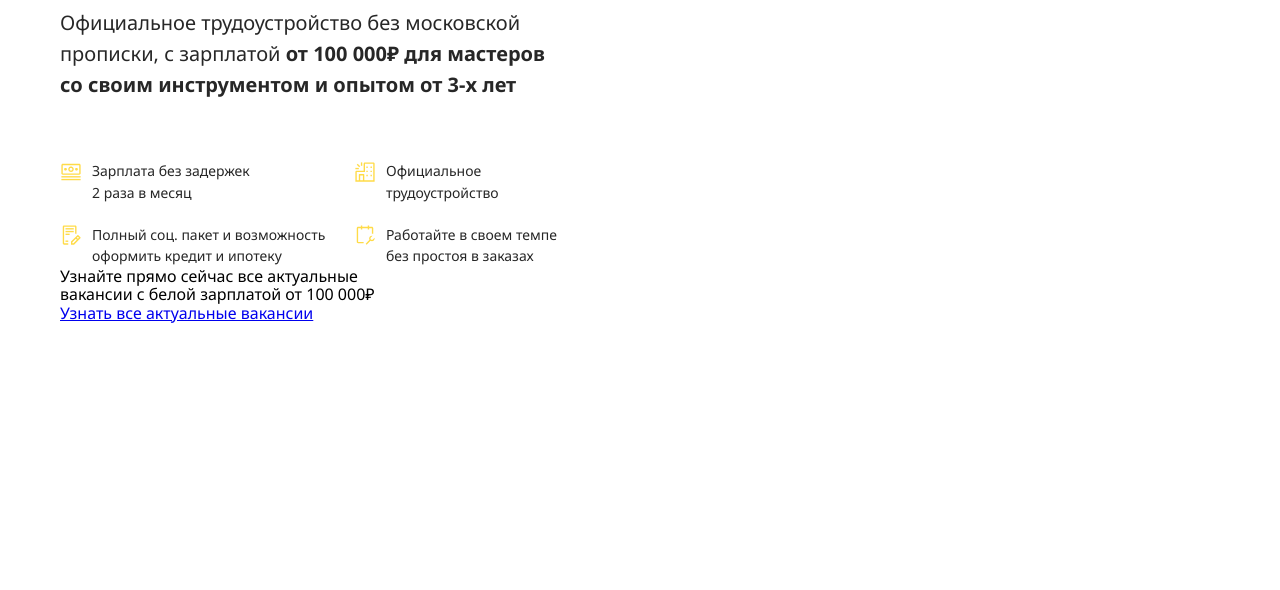
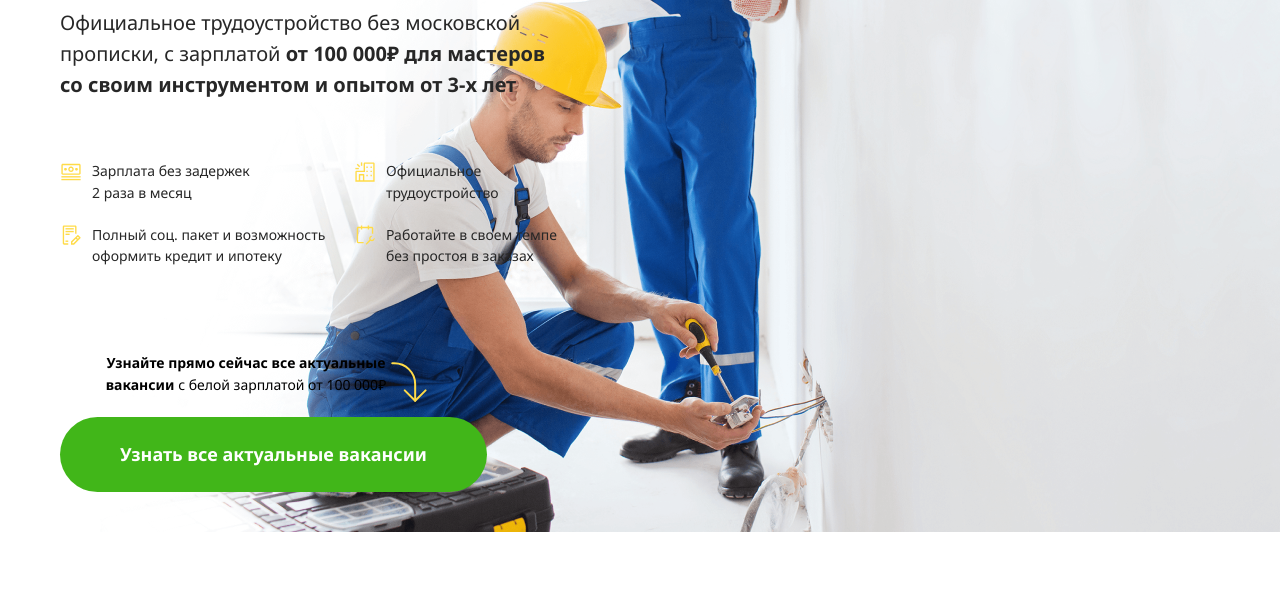
Before and after one commit to puhapavlo/domeo-master, a website: page src/index.html in a window 1280 px wide. Shown: the part 210-800 px from the top of the page. Drawn offline with nearby package versions, Linux system fonts and the light colour scheme; files that its build step writes are made by us from their sources.

Commit message:
added style and html header

```diff
--- a/src/index.html
+++ b/src/index.html
@@ -45,7 +45,10 @@
                 </div>
             </div>
             <div class="header__vacation">
-                <div class="header__vacation-text">Узнайте прямо сейчас все актуальные<br> вакансии с белой зарплатой от 100 000₽</div>
+                <div class="header__vacation-info">
+                    <div class="header__vacation-text"><b>Узнайте прямо сейчас все актуальные<br> вакансии</b> с белой зарплатой от 100 000₽</div>
+                    <span class="header__arrow"></span>
+                </div>
                 <a href="#" class="header__vacation-btn">Узнать все актуальные вакансии</a>
             </div>
         </div>
--- a/src/sass/_header.scss
+++ b/src/sass/_header.scss
@@ -1,7 +1,12 @@
 .header{
+    padding-top: 30px;
+    padding-bottom: 40px;
+    background: url("../img/header-bg.png") top right;
+    background-size: auto auto;
+    background-repeat: no-repeat;
+    background-color: #FFFFFF;
     &__info{
         max-width: 670px;
-        margin-top: 30px;
         display: flex;
         align-items: center;
         justify-content: space-between;
@@ -35,6 +40,7 @@
         text-align: center;
         margin-top: 6px;
     }
+
     &__title{
         max-width: 802px;
         font-weight: 700;
@@ -51,6 +57,7 @@
         line-height: 155%;
         color: $text-color;
     }
+
     &__advantages{
         margin-top: 40px;
         max-width: 500px;
@@ -91,4 +98,43 @@
         height: 22px;
         background-image: url("../img/header-icon-4.svg");
     }
+
+    &__vacation{
+        margin-top: 85px;
+        max-width: 427px;
+        display: flex;
+        flex-direction: column;
+        justify-content: center;
+        &-text{
+            font-size: 14px;
+            line-height: 155%;
+            text-align: center;
+        }
+        &-btn{
+            display: flex;
+            align-items: center;
+            justify-content: center;
+            margin-top: 15px;
+            height: 75px;
+            max-width: 427px;
+            background-color: #41B619;
+            border-radius: 100px;
+            font-weight: 600;
+            font-size: 18px;
+            color: #FFFFFF;
+            text-decoration: none;
+        }
+        &-info{
+            display: flex;
+            justify-content: center;
+        }
+    }
+    &__arrow{
+        width: 50px;
+        height: 50px;
+        background-image: url("../img/header-arrow.svg");
+        background-repeat: no-repeat;
+        margin-left: 5px;
+        transform: translateY(10px);
+    }
 }
```
Also changed, not shown: dist/css/style.min.css, dist/img/header-bg.png (added), dist/index.html, src/img/header-bg.png (added).
